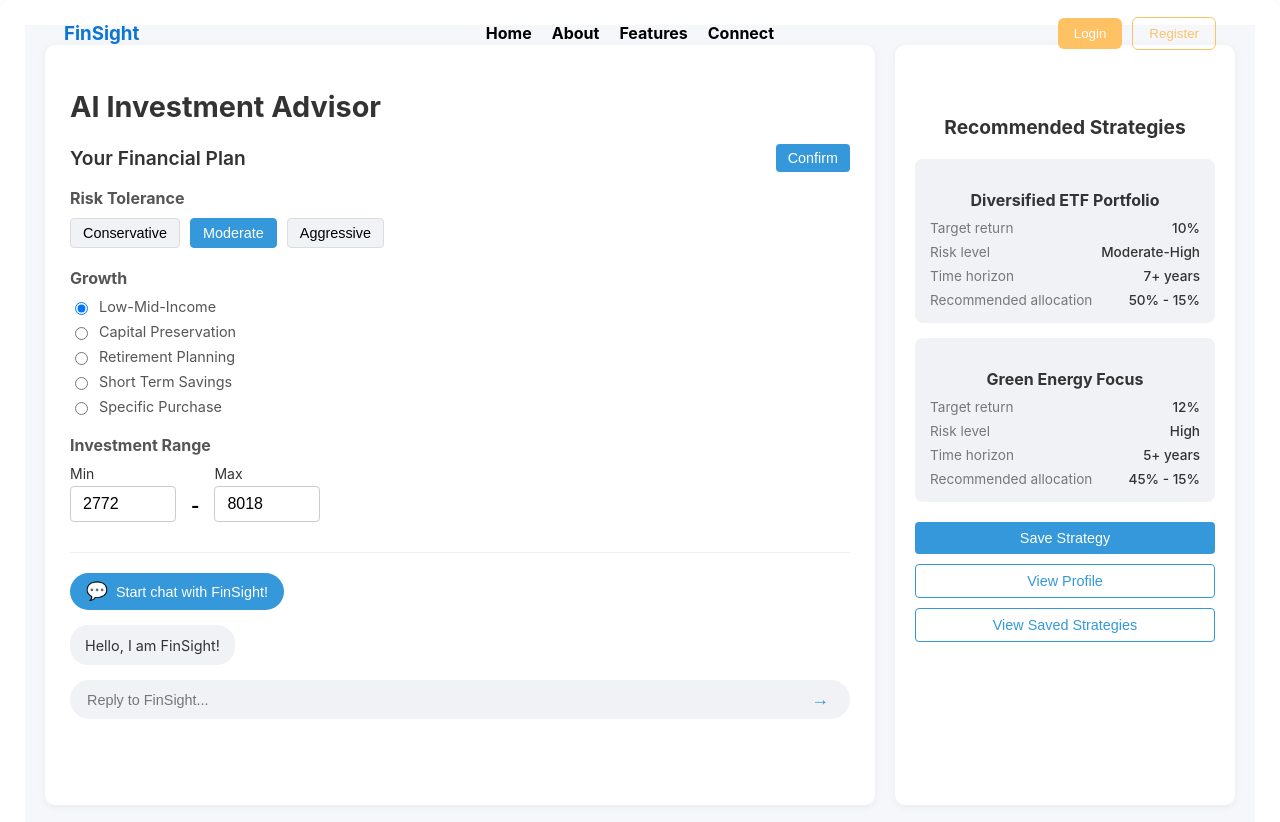
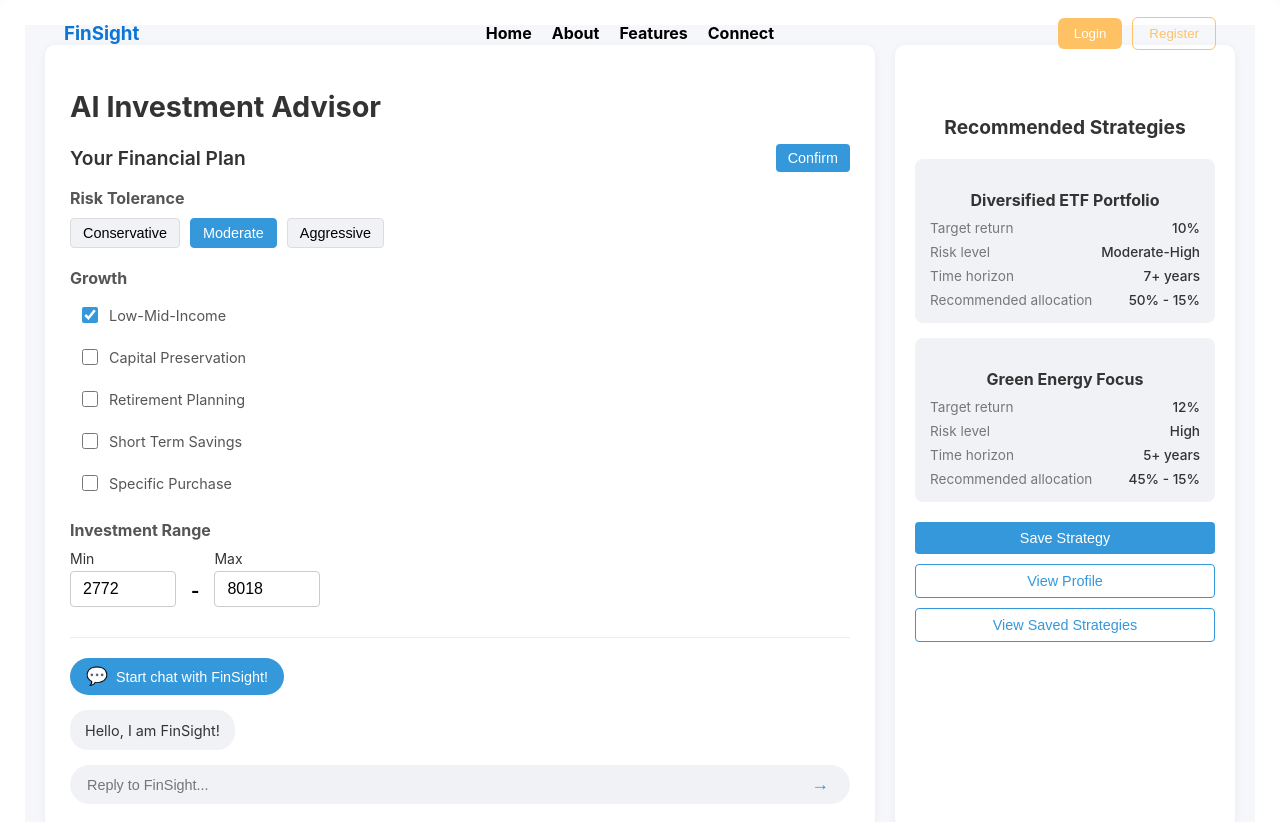
Before and after one commit to kimimhdzr/FinSight, a React (Create React App) app in the folder frontend/: page /insights/ai-investment-advisor in a window 1280 px wide. Shown: the top 822 px of the page. Built offline with nearby package versions, Linux system fonts and the light colour scheme.

Commit message:
fixed checkbox, now multiple boxes can be checked

```diff
--- a/frontend/src/AI_module/AIInvestmentAdvisor.css
+++ b/frontend/src/AI_module/AIInvestmentAdvisor.css
@@ -101,11 +101,29 @@
   display: flex;
   align-items: center;
   gap: 8px;
+  padding: 6px 8px;
+  border-radius: 4px;
+  transition: background-color 0.2s;
+}
+
+.growth-option:hover {
+  background-color: #f0f2f5;
+}
+
+.growth-option input[type="checkbox"] {
+  accent-color: #3498db;
+  width: 16px;
+  height: 16px;
 }
 
 .growth-option label {
   font-size: 0.9rem;
   color: #555;
+  cursor: pointer;
+}
+
+.growth-option.selected {
+  background-color: #e6f2fa;
 }
 
 .range-slider-container {
--- a/frontend/src/AI_module/AIInvestmentAdvisor.jsx
+++ b/frontend/src/AI_module/AIInvestmentAdvisor.jsx
@@ -4,7 +4,7 @@ import './AIInvestmentAdvisor.css';
 const AIInvestmentAdvisor = () => {
   const [showSavedStrategies, setShowSavedStrategies] = useState(false);
   const [selectedRiskTolerance, setSelectedRiskTolerance] = useState('moderate');
-  const [selectedGrowth, setSelectedGrowth] = useState('low-mid-income');
+  const [selectedGrowth, setSelectedGrowth] = useState(['low-mid-income']);
   const [chatInput, setChatInput] = useState('');
   const [minInvestment, setMinInvestment] = useState(2772);
   const [maxInvestment, setMaxInvestment] = useState(8018);
@@ -14,7 +14,13 @@ const AIInvestmentAdvisor = () => {
   };
 
   const handleGrowthChange = (value) => {
-    setSelectedGrowth(value);
+    if (selectedGrowth.includes(value)) {
+      // Remove the value if already selected
+      setSelectedGrowth(selectedGrowth.filter(item => item !== value));
+    } else {
+      // Add the value if not selected
+      setSelectedGrowth([...selectedGrowth, value]);
+    }
   };
 
   const handleMinChange = (value) => {
@@ -130,50 +136,50 @@ const AIInvestmentAdvisor = () => {
               <div className="growth-options">
                 <div className="growth-option">
                   <input
-                    type="radio"
+                    type="checkbox"
                     id="low-mid-income"
                     name="growth"
-                    checked={selectedGrowth === 'low-mid-income'}
+                    checked={selectedGrowth.includes('low-mid-income')}
                     onChange={() => handleGrowthChange('low-mid-income')}
                   />
                   <label htmlFor="low-mid-income">Low-Mid-Income</label>
                 </div>
                 <div className="growth-option">
                   <input
-                    type="radio"
+                    type="checkbox"
                     id="capital-preservation"
                     name="growth"
-                    checked={selectedGrowth === 'capital-preservation'}
+                    checked={selectedGrowth.includes('capital-preservation')}
                     onChange={() => handleGrowthChange('capital-preservation')}
                   />
                   <label htmlFor="capital-preservation">Capital Preservation</label>
                 </div>
                 <div className="growth-option">
                   <input
-                    type="radio"
+                    type="checkbox"
                     id="retirement-planning"
                     name="growth"
-                    checked={selectedGrowth === 'retirement-planning'}
+                    checked={selectedGrowth.includes('retirement-planning')}
                     onChange={() => handleGrowthChange('retirement-planning')}
                   />
                   <label htmlFor="retirement-planning">Retirement Planning</label>
                 </div>
                 <div className="growth-option">
                   <input
-                    type="radio"
+                    type="checkbox"
                     id="short-term-savings"
                     name="growth"
-                    checked={selectedGrowth === 'short-term-savings'}
+                    checked={selectedGrowth.includes('short-term-savings')}
                     onChange={() => handleGrowthChange('short-term-savings')}
                   />
                   <label htmlFor="short-term-savings">Short Term Savings</label>
                 </div>
                 <div className="growth-option">
                   <input
-                    type="radio"
+                    type="checkbox"
                     id="specific-purchase"
                     name="growth"
-                    checked={selectedGrowth === 'specific-purchase'}
+                    checked={selectedGrowth.includes('specific-purchase')}
                     onChange={() => handleGrowthChange('specific-purchase')}
                   />
                   <label htmlFor="specific-purchase">Specific Purchase</label>
```
